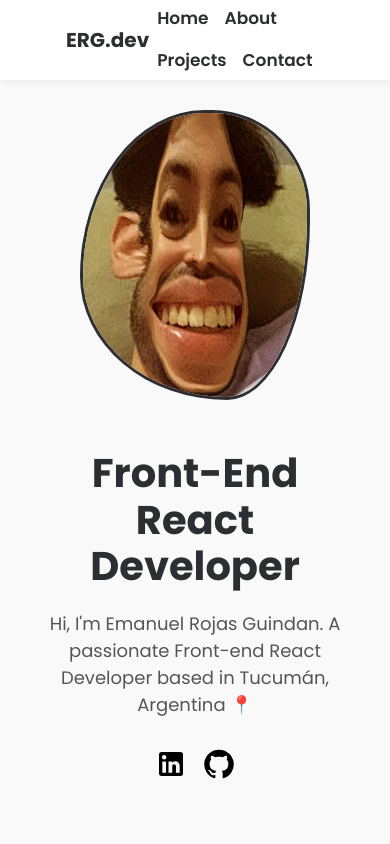
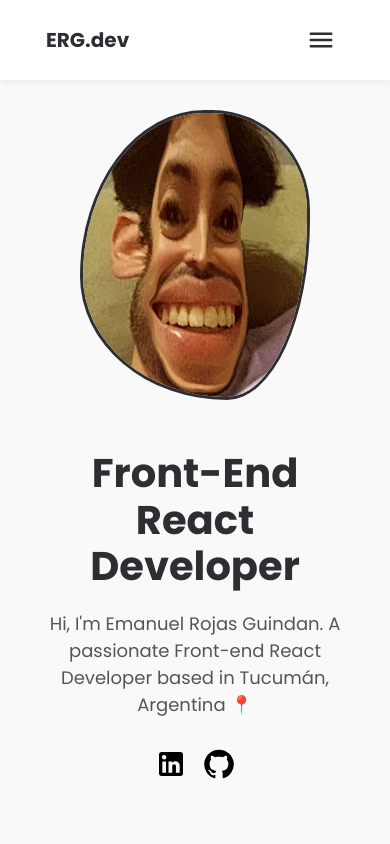
Before and after one commit to EmaRG1/Portfolio, a React (Vite) app: page / in a window 390 px wide. Shown: the top 844 px of the page. Built offline with nearby package versions, Linux system fonts and the light colour scheme.

Commit message:
responsive changes

```diff
--- a/src/LandingPage/components/ButtonAppBar.jsx
+++ b/src/LandingPage/components/ButtonAppBar.jsx
@@ -5,10 +5,22 @@ import Toolbar from '@mui/material/Toolbar';
 import Typography from '@mui/material/Typography';
 import Button from '@mui/material/Button';
 import { Link } from 'react-router-dom';
+import { IconButton, Menu, MenuItem } from '@mui/material';
+import MenuIcon from '@mui/icons-material/Menu';
 
 
 
 export default function ButtonAppBar() {
+
+  const [anchorNav, setAnchorNav] = React.useState(null);
+
+  const openMenu = (event) => {
+    setAnchorNav(event.currentTarget);
+  };
+
+  const closeMenu = () => {
+    setAnchorNav(null);
+  };
 
   const navlist = {
     color: '#2d2e32',
@@ -32,17 +44,9 @@ export default function ButtonAppBar() {
           fontWeight: '600',
           height: '80px',
           justifyContent: 'center',
-          padding: '25px 40px 25px 50px'
+          padding: { xs: '25px 30px', md: '25px 40px 25px 50px' }
         }}>
         <Toolbar sx={{ justifyContent: 'space-between' }}>
-          {/* <IconButton
-            size="large"
-            edge="start"
-            color="inherit"
-            aria-label="menu"
-            sx={{ mr: 2 }}
-          >
-          </IconButton> */}
           <Typography
             variant="h6"
             component="div"
@@ -53,8 +57,27 @@ export default function ButtonAppBar() {
             }}>
             ERG.dev
           </Typography>
+          <Box sx={{ display: { xs: 'flex', md: 'none' }, justifyContent: 'center' }}>
+            <IconButton
+              edge="start"
+              aria-label="menu"
+              onClick={openMenu}
+            >
+              <MenuIcon sx={{ fontSize: '3rem', color: "#2d2e32" }} />
+            </IconButton>
+            <Menu
+              anchorEl={anchorNav}
+              open={Boolean(anchorNav)}
+              onClose={closeMenu}
+            >
+              <MenuItem sx={{ fontSize: '1.5rem', fontWeight: '500' }} onClick={closeMenu} component={Link} to="/">Home</MenuItem>
+              <MenuItem sx={{ fontSize: '1.5rem', fontWeight: '500' }} onClick={closeMenu} component={Link} to="/about">About</MenuItem>
+              <MenuItem sx={{ fontSize: '1.5rem', fontWeight: '500' }} onClick={closeMenu}>Projects</MenuItem>
+              <MenuItem sx={{ fontSize: '1.5rem', fontWeight: '500' }} onClick={closeMenu}>Contact</MenuItem>
+            </Menu>
+          </Box>
 
-          <Box>
+          <Box sx={{ display: { xs: 'none', md: 'flex' } }}>
             <Button
               component={Link}
               to={"/"}
--- a/src/LandingPage/components/Projects.jsx
+++ b/src/LandingPage/components/Projects.jsx
@@ -16,7 +16,7 @@ export const Projects = () => {
             justifyContent: 'center',
             color: '#2d2e32',
             fontSize: '2.6rem',
-            texAlign: 'center',
+            textAlign: 'center',
             fontWeight: '700'
           }}>New projects coming soon..🤠
         </Typography>
```
